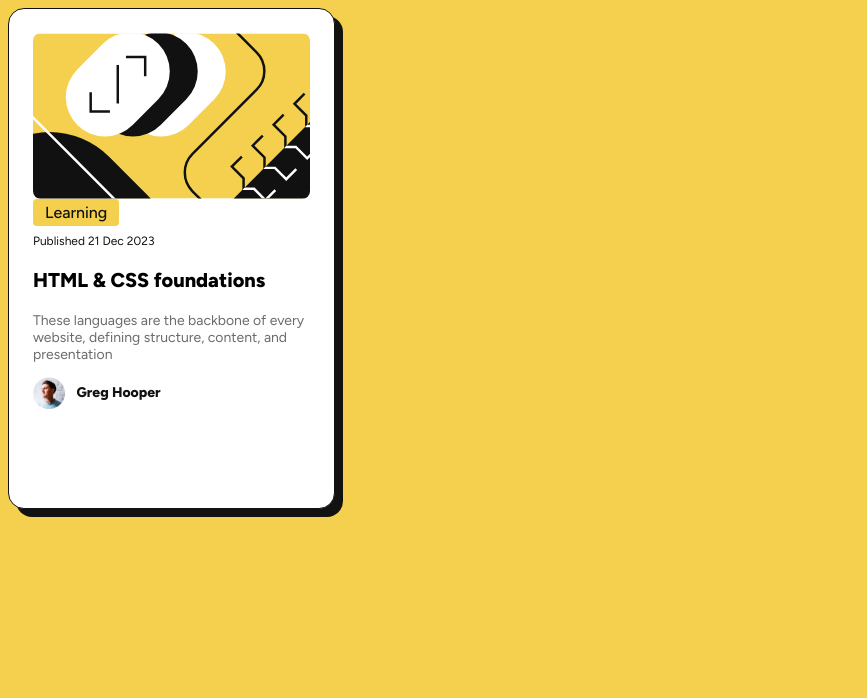
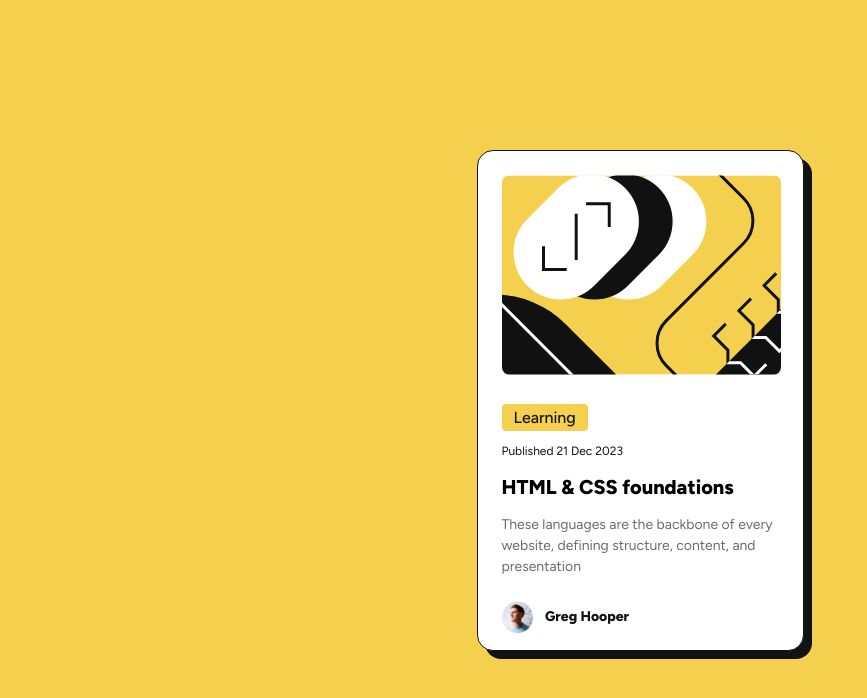
Before and after one commit to Mickey1992/frontend-mentor-blog-preview-card, a plain HTML site: page index.html in a window 1280 px wide. Shown: the whole page, without its empty margins (0-867 px from the left). Drawn offline with Linux system fonts and the light colour scheme.

Commit message:
adjust space between elements

```diff
--- a/index.html
+++ b/index.html
@@ -24,6 +24,7 @@
 				alt="article-img"
 			/>
 
+			<div class="card-body">
 				<span class="category">Learning</span>
 				<p class="publish-date">Published 21 Dec 2023</p>
 
@@ -32,7 +33,7 @@
 					These languages are the backbone of every website, defining
 					structure, content, and presentation
 				</p>
-
+			</div>
 			<div class="author">
 				<img
 					class="author-icon"
--- a/style.css
+++ b/style.css
@@ -6,16 +6,24 @@
 	--gray-500: hsl(0, 0%, 42%);
 	--gray-950: hsl(0, 0%, 7%);
 	font-family: "Figtree", sans-serif;
+
+	font-size: 16px;
+	line-height: 1.5;
 }
 
 *,
 ::before,
 ::after {
 	box-sizing: border-box;
+	margin: 0;
 }
 
 body {
 	background-color: var(--yellow);
+	display: flex;
+	justify-content: center;
+	align-items: center;
+	height: 100vh;
 }
 
 .card-box {
@@ -28,9 +36,19 @@ body {
 	padding: 1.5em;
 }
 
+.card-body {
+	margin: 1.5rem 0;
+}
+
+.card-body * + * {
+	margin-top: 0.75rem;
+}
+
 .blog-img {
-	width: 100%;
 	border-radius: 0.5em;
+	height: 12.5rem;
+	width: 17.4375rem;
+	object-fit: cover;
 }
 
 .category {
```
Lines whose indentation alone changed are shown as unchanged.
